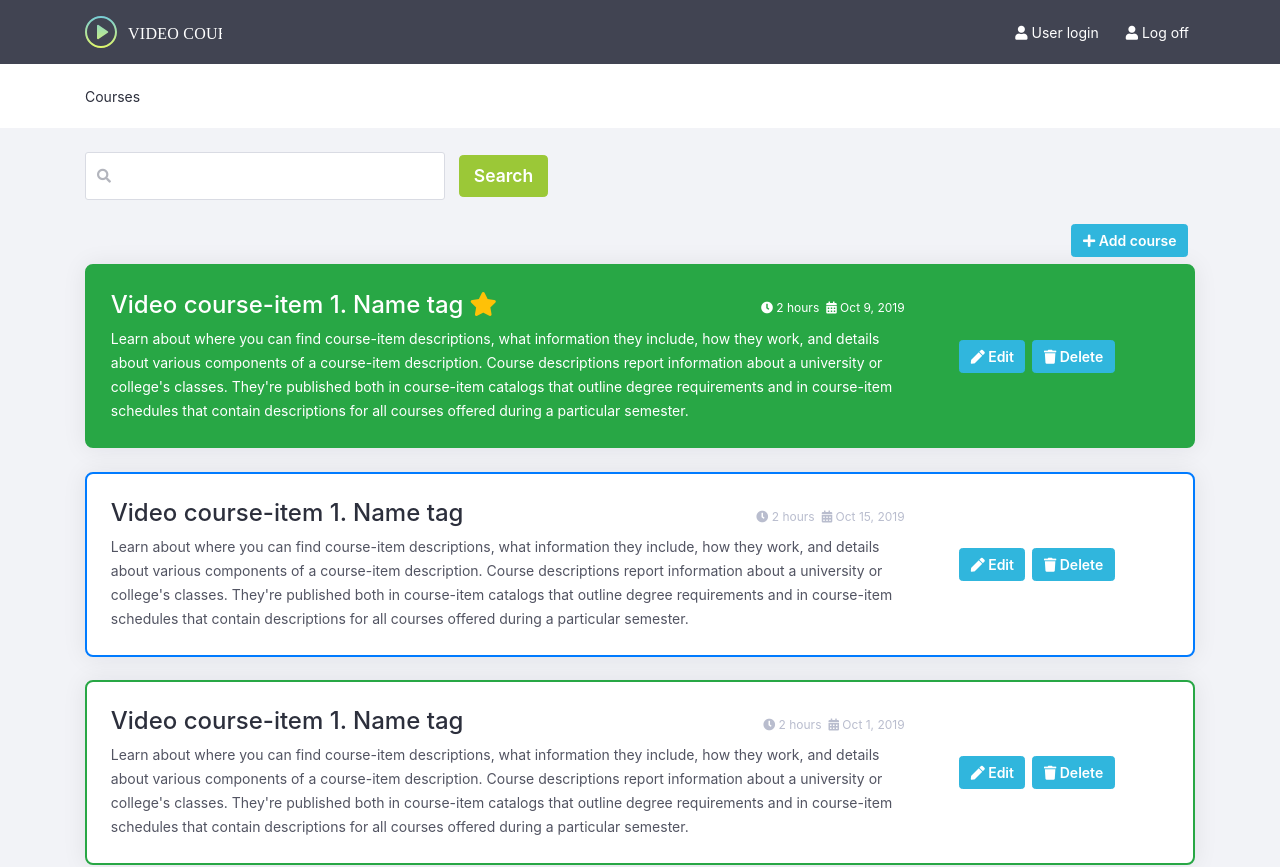
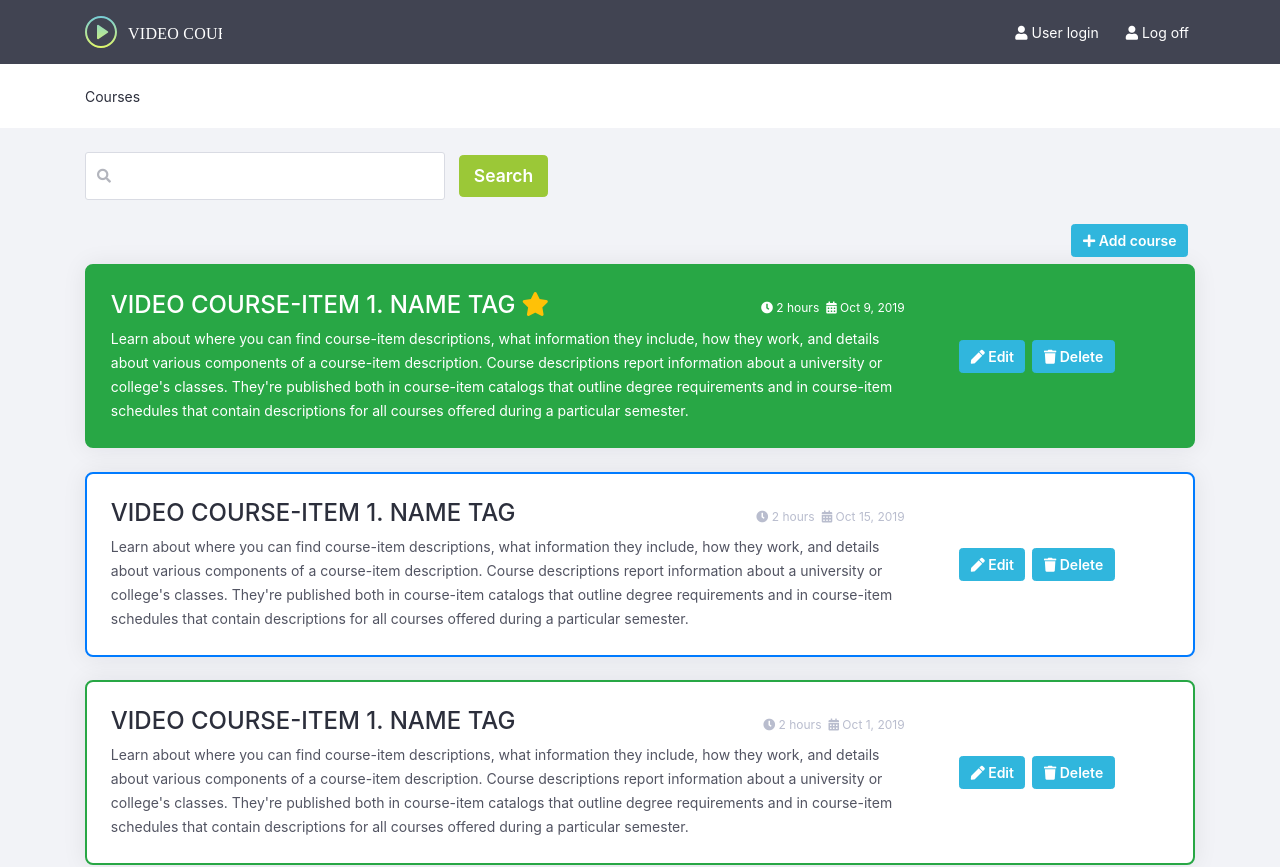
Before and after one commit to zhunus/angular-mentoring-task-one, an Angular app: page /courses in a window 1280 px wide. Shown: the top 867 px of the page. Built offline with nearby package versions, Linux system fonts and the light colour scheme.

Commit message:
Uppecased course title

```diff
--- a/src/app/courses/course-item/course-item.component.html
+++ b/src/app/courses/course-item/course-item.component.html
@@ -2,7 +2,7 @@
   <div class="course-info">
     <div class="d-flex justify-content-between align-items-center">
       <h2 class="course-title">
-        {{ course.title }}
+        {{ course.title | uppercase }}
         <i *ngIf="course.topRated" class="fas fa-star"></i>
       </h2>
       <div class="course-meta d-flex justify-content-end align-items-center">
```
